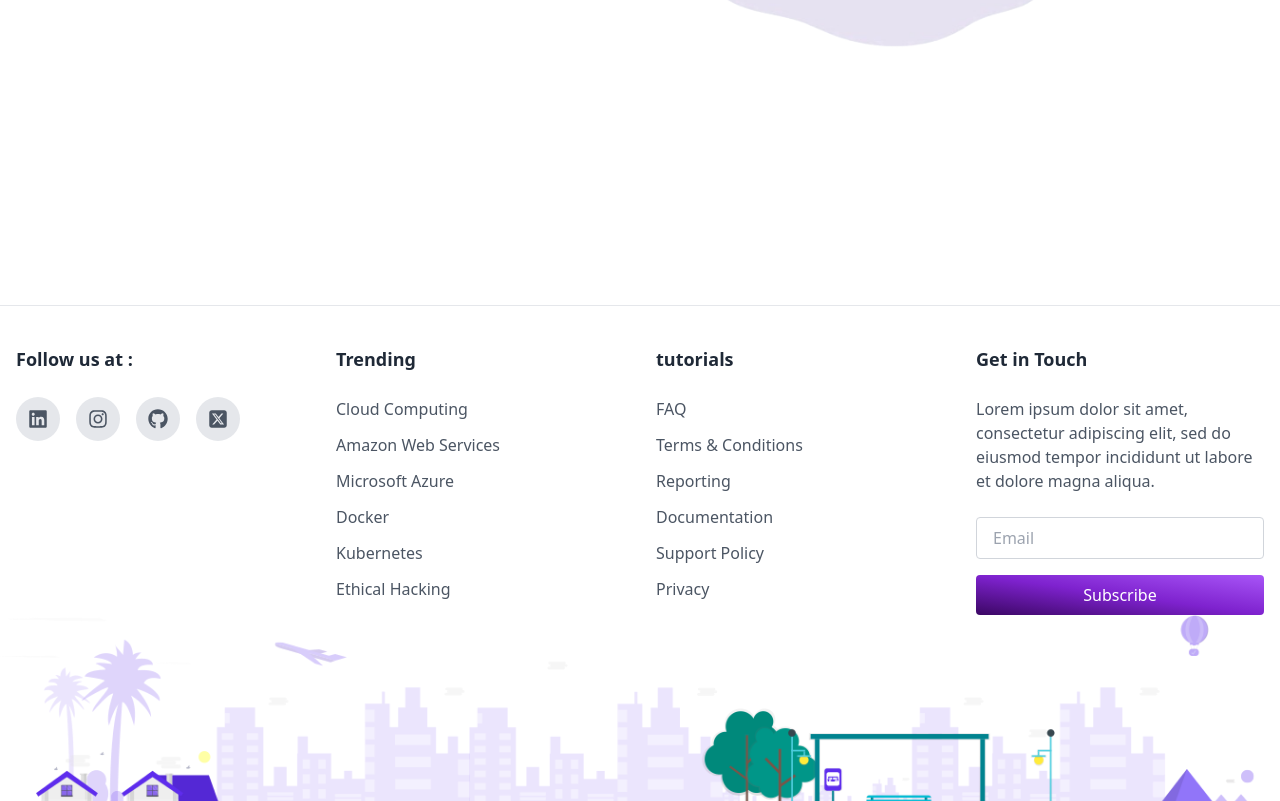
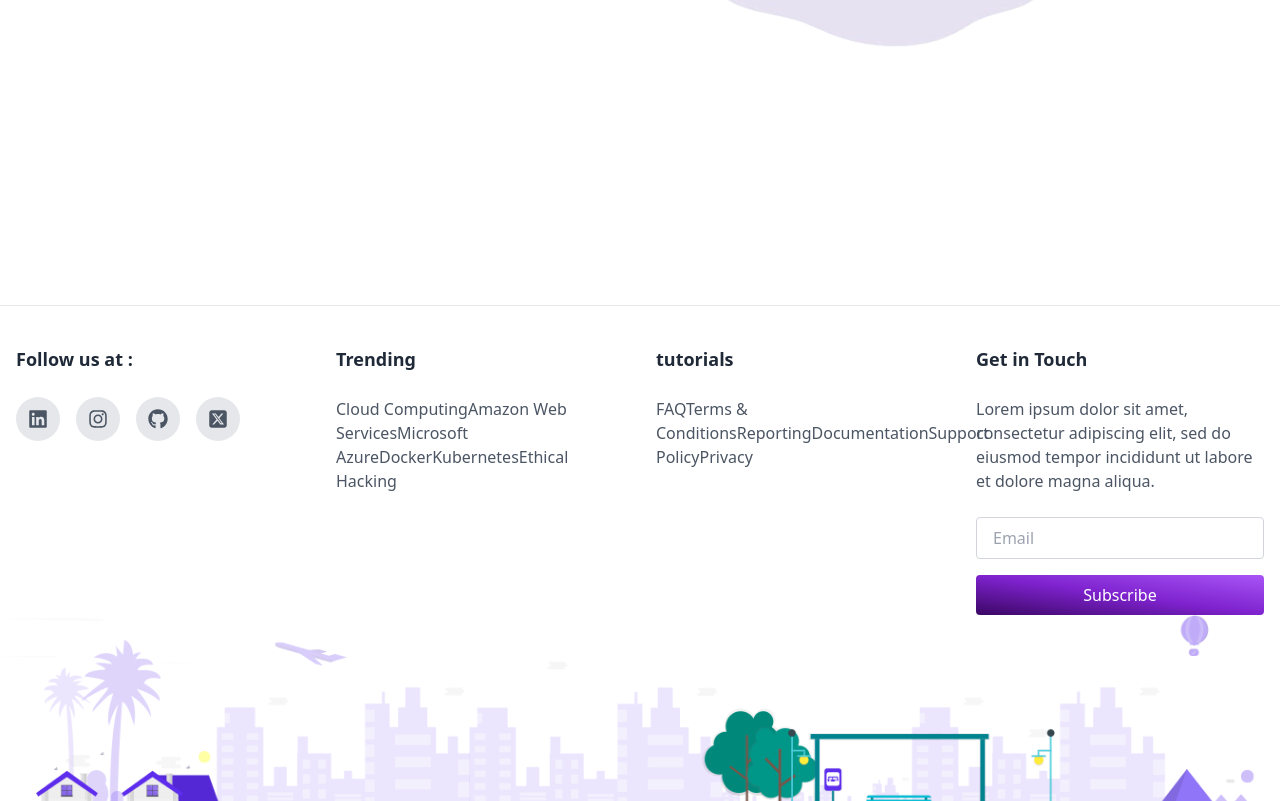
Before and after one commit to mardavsj/exam-rush, a Next.js app: page / in a window 1280 px wide. Shown: the part 495-1296 px from the top of the page. Built offline with nearby package versions, Linux system fonts and the light colour scheme.

Commit message:
Link & footer

```diff
--- a/components/footer.js
+++ b/components/footer.js
@@ -5,6 +5,7 @@ import Image from 'next/image';
 import footer from '../public/footerbg.png';
 import { useEffect } from 'react';
 import { FaArrowUp } from "react-icons/fa"
+import Link from 'next/link'
 
 const Footer = () => {
 
@@ -56,10 +57,10 @@ const Footer = () => {
               <div className="wow fadeInLeft">
                 <h3 className="text-lg font-semibold text-gray-800 mb-6">Follow us at :</h3>
                 <div className="flex space-x-4">
-                  <a href="#" className="text-xl w-11 h-11 flex items-center justify-center bg-gray-200 text-gray-600 hover:bg-gradient-to-tr from-purple-950 via-purple-700 to-purple-500 hover:text-white rounded-full"><FaLinkedin /></a>
-                  <a href="#" className="text-xl w-11 h-11 flex items-center justify-center bg-gray-200 text-gray-600 hover:bg-gradient-to-tr from-purple-950 via-purple-700 to-purple-500 hover:text-white rounded-full"><FaInstagram /></a>
-                  <a href="#" className="text-xl w-11 h-11 flex items-center justify-center bg-gray-200 text-gray-600 hover:bg-gradient-to-tr from-purple-950 via-purple-700 to-purple-500 hover:text-white rounded-full"><FaGithub /></a>
-                  <a href="#" className="text-xl w-11 h-11 flex items-center justify-center bg-gray-200 text-gray-600 hover:bg-gradient-to-tr from-purple-950 via-purple-700 to-purple-500 hover:text-white rounded-full"><FaSquareXTwitter /></a>
+                  <Link href="#" className="text-xl w-11 h-11 flex items-center justify-center bg-gray-200 text-gray-600 hover:bg-gradient-to-tr from-purple-950 via-purple-700 to-purple-500 hover:text-white rounded-full"><FaLinkedin /></Link>
+                  <Link href="#" className="text-xl w-11 h-11 flex items-center justify-center bg-gray-200 text-gray-600 hover:bg-gradient-to-tr from-purple-950 via-purple-700 to-purple-500 hover:text-white rounded-full"><FaInstagram /></Link>
+                  <Link href="#" className="text-xl w-11 h-11 flex items-center justify-center bg-gray-200 text-gray-600 hover:bg-gradient-to-tr from-purple-950 via-purple-700 to-purple-500 hover:text-white rounded-full"><FaGithub /></Link>
+                  <Link href="#" className="text-xl w-11 h-11 flex items-center justify-center bg-gray-200 text-gray-600 hover:bg-gradient-to-tr from-purple-950 via-purple-700 to-purple-500 hover:text-white rounded-full"><FaSquareXTwitter /></Link>
                 </div>
               </div>
             </div>
@@ -67,12 +68,12 @@ const Footer = () => {
               <div className="wow fadeInLeft" data-wow-delay="0.4s">
                 <h3 className="text-lg font-semibold text-gray-800 mb-6">Trending</h3>
                 <ul className="list-none space-y-3">
-                  <li><a href="#" className="text-gray-600 hover:text-purple-600">Cloud Computing</a></li>
-                  <li><a href="#" className="text-gray-600 hover:text-purple-600">Amazon Web Services</a></li>
-                  <li><a href="#" className="text-gray-600 hover:text-purple-600">Microsoft Azure</a></li>
-                  <li><a href="#" className="text-gray-600 hover:text-purple-600">Docker</a></li>
-                  <li><a href="#" className="text-gray-600 hover:text-purple-600">Kubernetes</a></li>
-                  <li><a href="#" className="text-gray-600 hover:text-purple-600">Ethical Hacking</a></li>
+                  <Link href="#" className="text-gray-600 hover:text-purple-600">Cloud Computing</Link>
+                  <Link href="#" className="text-gray-600 hover:text-purple-600">Amazon Web Services</Link>
+                  <Link href="#" className="text-gray-600 hover:text-purple-600">Microsoft Azure</Link>
+                  <Link href="#" className="text-gray-600 hover:text-purple-600">Docker</Link>
+                  <Link href="#" className="text-gray-600 hover:text-purple-600">Kubernetes</Link>
+                  <Link href="#" className="text-gray-600 hover:text-purple-600">Ethical Hacking</Link>
                 </ul>
               </div>
             </div>
@@ -80,12 +81,12 @@ const Footer = () => {
               <div className="wow fadeInLeft" data-wow-delay="0.6s">
                 <h3 className="text-lg font-semibold text-gray-800 mb-6">tutorials</h3>
                 <ul className="list-none space-y-3">
-                  <li><a href="/help/faq" className="text-gray-600 hover:text-purple-600">FAQ</a></li>
-                  <li><a href="/help/termsCondition" className="text-gray-600 hover:text-purple-600">Terms & Conditions</a></li>
-                  <li><a href="/help/report" className="text-gray-600 hover:text-purple-600">Reporting</a></li>
-                  <li><a href="/help/documentation" className="text-gray-600 hover:text-purple-600">Documentation</a></li>
-                  <li><a href="/help/support" className="text-gray-600 hover:text-purple-600">Support Policy</a></li>
-                  <li><a href="/help/privacy" className="text-gray-600 hover:text-purple-600">Privacy</a></li>
+                  <Link href="/help/faq" className="text-gray-600 hover:text-purple-600">FAQ</Link>
+                  <Link href="/help/termsCondition" className="text-gray-600 hover:text-purple-600">Terms & Conditions</Link>
+                  <Link href="/help/report" className="text-gray-600 hover:text-purple-600">Reporting</Link>
+                  <Link href="/help/documentation" className="text-gray-600 hover:text-purple-600">Documentation</Link>
+                  <Link href="/help/support" className="text-gray-600 hover:text-purple-600">Support Policy</Link>
+                  <Link href="/help/privacy" className="text-gray-600 hover:text-purple-600">Privacy</Link>
                 </ul>
               </div>
             </div>
```
